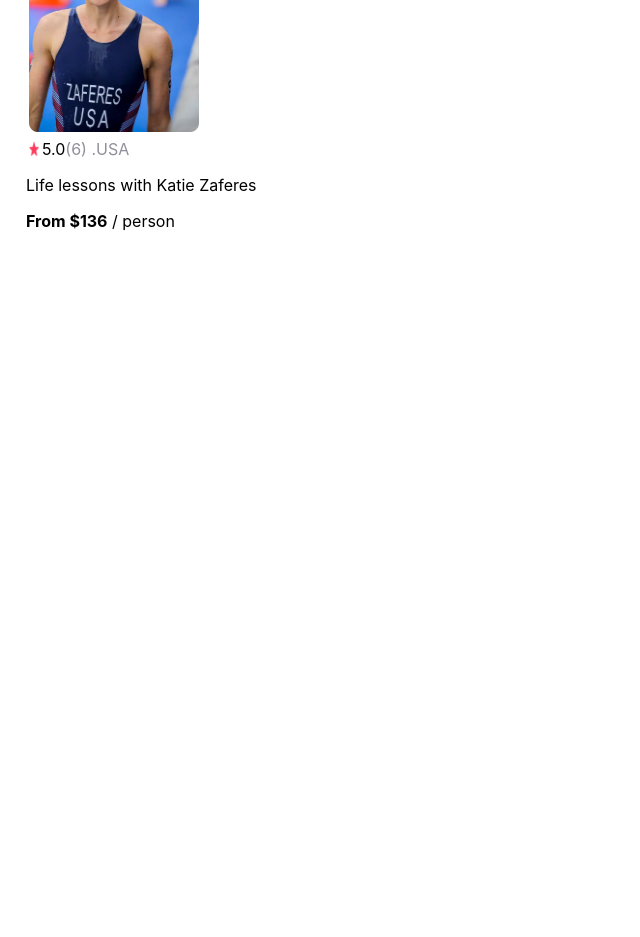
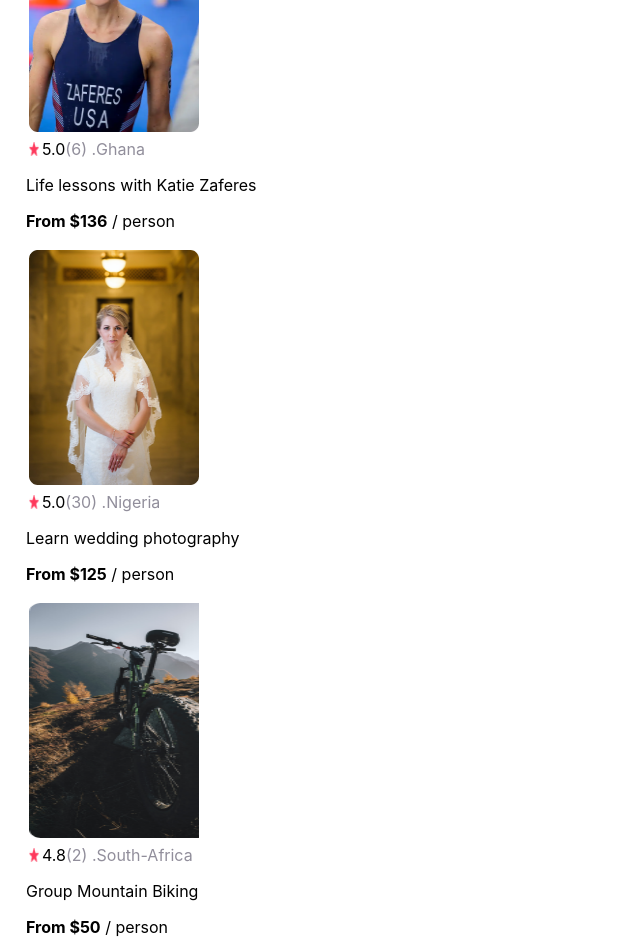
Before and after one commit to ojingwaDaniel/Airbnb-Experience, a React (Create React App) app: page / in a window 1280 px wide. Shown: the part 600-1537 px from the top of the page, without its empty margins (0-640 px from the left). Before the commit the page ends 1280 px from the top, so only its background shows below. Built offline with nearby package versions, Linux system fonts and the light colour scheme.

Commit message:
used props to add individual data to the components

```diff
--- a/src/App.js
+++ b/src/App.js
@@ -1,13 +1,40 @@
 import './App.css';
 import NavBar from './components/nav';
 import Hero from './components/hero';
-import  Cards from './components/card'
+import Cards from './components/card'
+import Img1 from "./components/images/image 12.png";
+import Img2 from "./components/images/wedding-photography 1.png";
+import Img3 from "./components/images/mountain-bike 1.png";
 function App() {
   return (
     <div className="App">
       <NavBar />
       <Hero />
-      <Cards/>
+      <Cards
+        img={Img1}
+        rating="5.0"
+        reviewCount= {6}
+        country="Ghana"
+        title="Life lessons with Katie Zaferes"
+        price={136}
+      />
+      <Cards
+        img={Img2}
+        rating="5.0"
+        reviewCount={30}
+        country="Nigeria"
+        title="Learn wedding photography"
+        price={125}
+
+      />
+      <Cards
+        img={Img3}
+        rating="4.8"
+        reviewCount={2}
+        country="South-Africa"
+        title="Group Mountain Biking"
+        price={50}
+      />
     </div>
   );
 }
--- a/src/components/card.jsx
+++ b/src/components/card.jsx
@@ -1,21 +1,19 @@
-import Img1 from "./images/image 12.png"
-import Img2 from "./images/wedding-photography 1.png";
-import Img3 from "./images/mountain-bike 1.png";
+
 import star from './images/Star 1.png'
 
-export default function Cards() {
+export default function Cards({img,rating,reviewCount,country,title,price}) {
   return (
     <div className="cards">
-      <img src={Img1} alt="" />
+      <img src={img} alt="" />
       <div className="card--stat">
         <img src={star} alt="" className="star" />
-        <span>5.0</span>
-        <span className="grey">(6) .</span>
-        <span className="grey">USA</span>
+        <span>{rating}</span>
+        <span className="grey">({reviewCount}) .</span>
+        <span className="grey">{country }</span>
       </div>
-      <p>Life lessons with Katie Zaferes</p>
+      <p>{title}</p>
       <p>
-        <span className="bold">From $136</span> / person
+        <span className="bold">From ${ price}</span> / person
       </p>
     </div>
   );
```
